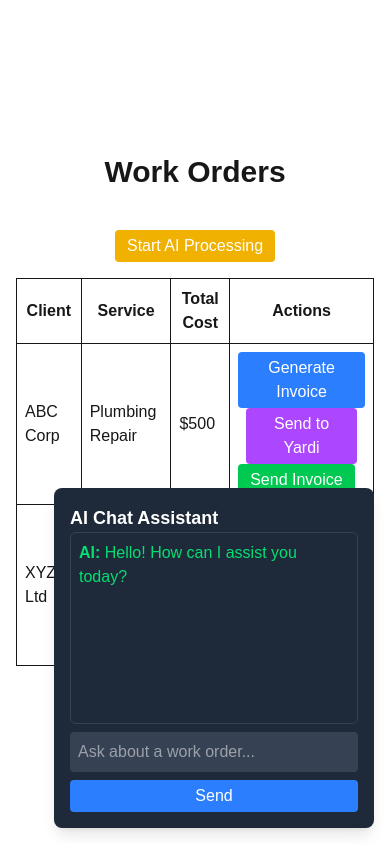
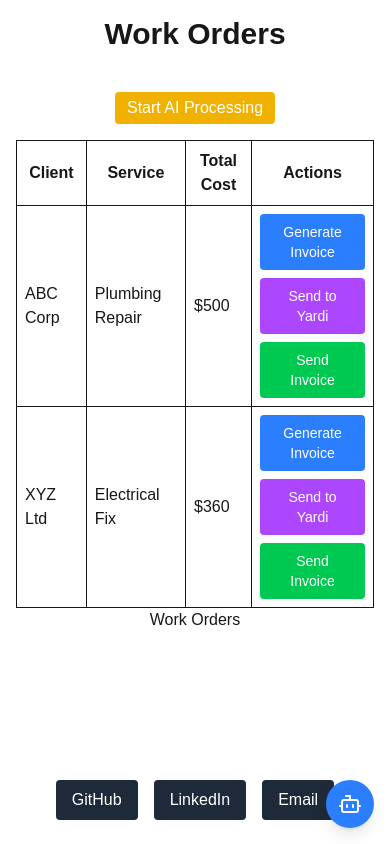
Before and after one commit to JonJon50/ai-integration, a Next.js app: page / in a window 390 px wide. Built offline with nearby package versions, Linux system fonts and the light colour scheme.

Commit message:
mobile response

```diff
--- a/data/storedInvoices.json
+++ b/data/storedInvoices.json
@@ -476,5 +476,15 @@
     "due_date": "2025-03-17T01:05:15.207Z",
     "hours_worked": 3.6,
     "hourly_rate": 100
+  },
+  {
+    "invoice_id": "INV-1",
+    "client_name": "ABC Corp",
+    "service_description": "Plumbing Repair",
+    "category": "Maintenance",
+    "amount_due": 500,
+    "due_date": "2025-03-21T05:22:45.041Z",
+    "hours_worked": 5,
+    "hourly_rate": 100
   }
 ]
--- a/data/yardiInvoices.json
+++ b/data/yardiInvoices.json
@@ -187,5 +187,15 @@
     "due_date": "2025-03-17T00:32:14.249Z",
     "hours_worked": 5,
     "hourly_rate": 100
+  },
+  {
+    "invoice_id": "INV-1",
+    "client_name": "ABC Corp",
+    "service_description": "Plumbing Repair",
+    "category": "Maintenance",
+    "amount_due": 500,
+    "due_date": "2025-03-21T05:22:45.041Z",
+    "hours_worked": 5,
+    "hourly_rate": 100
   }
 ]
--- a/package.json
+++ b/package.json
@@ -10,6 +10,7 @@
   },
   "dependencies": {
     "framer-motion": "^12.4.10",
+    "lucide-react": "^0.479.0",
     "next": "15.2.1",
     "nodemailer": "^6.10.0",
     "openai": "^4.86.2",
--- a/src/app/page.tsx
+++ b/src/app/page.tsx
@@ -2,6 +2,7 @@
 import { useEffect, useState } from "react";
 import { motion } from "framer-motion"; // ✅ Import Framer Motion
 import ChatBot from "../components/ChatBot";
+import Footer from "../components/Footer"; // ✅ Import Footer
 
 // page.tsx component
 interface WorkOrder {
@@ -210,29 +211,33 @@ export default function Home() {
               <td className="border p-2">{order.client_name}</td>
               <td className="border p-2">{order.service_description}</td>
               <td className="border p-2">${order.total_cost}</td>
-              <td className="border p-2">
+              <td className="border p-2 text-center align-middle">
+                <div className="flex flex-col sm:flex-row sm:justify-center items-center space-y-2 sm:space-y-0 sm:space-x-2 w-full">
                   <button
-                  className="bg-blue-500 text-white px-3 py-1 rounded"
+                    className="bg-blue-500 text-white px-4 py-2 rounded w-full sm:w-auto text-sm"
                     onClick={() => generateInvoice(order.id)}
                     disabled={loading}
                   >
                     Generate Invoice
                   </button>
                   <button
-                  className="bg-purple-500 text-white px-3 py-1 rounded mx-2"
+                    className="bg-purple-500 text-white px-4 py-2 rounded w-full sm:w-auto text-sm"
                     onClick={sendInvoiceToYardi}
                     disabled={!invoice || loading}
                   >
                     Send to Yardi
                   </button>
                   <button
-                  className="bg-green-500 text-white px-3 py-1 rounded"
+                    className="bg-green-500 text-white px-4 py-2 rounded w-full sm:w-auto text-sm"
                     onClick={sendInvoice}
                     disabled={!invoice || loading}
                   >
                     Send Invoice
                   </button>
+                </div>
               </td>
+
+
             </tr>
           ))}
         </tbody>
@@ -315,7 +320,8 @@ export default function Home() {
         {/* Existing Work Order Table */}
         <ChatBot startAIProcessing={startAIProcessing} /> {/* ✅ Add AI Chatbot */}
       </div>
-
+      {/* ✅ Footer Added Here */}
+      <Footer />
     </main>
   );
 }
--- a/src/components/ChatBot.tsx
+++ b/src/components/ChatBot.tsx
@@ -1,6 +1,7 @@
 "use client";
 import { useState, useEffect, useCallback } from "react";
 import { motion } from "framer-motion";
+import { X, Bot } from "lucide-react"; // 🟢 Icons for UI
 
 export default function ChatBot({ startAIProcessing }: { startAIProcessing: () => void }) {
     const [userInput, setUserInput] = useState("");
@@ -8,14 +9,16 @@ export default function ChatBot({ startAIProcessing }: { startAIProcessing: () =
     const [loading, setLoading] = useState(false);
     const [showChat, setShowChat] = useState(false);
 
-    // ✅ Show chatbot with a delay when the page loads
+    // ✅ Auto-open chatbot after 3 seconds (Only on Desktop)
     useEffect(() => {
-        const timer = setTimeout(() => {
-            setShowChat(true);
-            setChatHistory([{ role: "assistant", content: "Hello! How can I assist you today?" }]); // ✅ Initial Greeting
-        }, 3000);
-
-        return () => clearTimeout(timer);
+        const isMobile = window.innerWidth <= 640; // Mobile check
+        if (!isMobile) {
+            const timer = setTimeout(() => {
+                setShowChat(true);
+                setChatHistory([{ role: "assistant", content: "Hello! How can I assist you today?" }]);
+            }, 3000);
+            return () => clearTimeout(timer);
+        }
     }, []);
 
     const sendMessage = useCallback(async () => {
@@ -30,7 +33,7 @@ export default function ChatBot({ startAIProcessing }: { startAIProcessing: () =
             let response;
             const userMessage = userInput.trim().toLowerCase();
 
-            // ✅ Trigger AI Processing if the word "start" is typed
+            // ✅ Trigger AI Processing if "start" is typed
             if (userMessage === "start") {
                 setChatHistory((prev) => [...prev, { role: "assistant", content: "Starting AI Processing now..." }]);
                 startAIProcessing();
@@ -71,21 +74,51 @@ export default function ChatBot({ startAIProcessing }: { startAIProcessing: () =
 
     return (
         <>
+            {/* Floating AI Chat Icon */}
+            {!showChat && (
+                <motion.button
+                    onClick={() => setShowChat(true)}
+                    className="fixed bottom-4 right-4 bg-blue-500 text-white p-3 rounded-full shadow-lg flex items-center justify-center hover:bg-blue-600"
+                    initial={{ opacity: 0, scale: 0.5 }}
+                    animate={{ opacity: 1, scale: 1 }}
+                    transition={{ duration: 0.3 }}
+                >
+                    <Bot size={24} />
+                </motion.button>
+            )}
+
+            {/* Chatbot Window */}
             {showChat && (
                 <motion.div
-                    className="fixed bottom-4 right-4 bg-gray-800 text-white p-4 rounded-lg shadow-lg w-80"
+                    className="fixed bottom-4 right-4 bg-gray-800 text-white p-4 rounded-lg shadow-lg w-80 max-w-full sm:w-96 flex flex-col"
                     initial={{ opacity: 0, y: 20 }}
                     animate={{ opacity: 1, y: 0 }}
                     transition={{ duration: 0.5 }}
                 >
-                    <h2 className="text-lg font-bold">AI Chat Assistant</h2>
-                    <div className="h-48 overflow-y-auto p-2 border border-gray-700 rounded-md">
+                    {/* Header with AI Face & Close Button */}
+                    <div className="flex items-center justify-between px-2 py-1 border-b border-gray-700">
+                        {/* AI Face & Title */}
+                        <div className="flex items-center space-x-2">
+                            <Bot size={30} className="text-blue-400 sm:size-22" /> {/* AI Face */}
+                            <h2 className="text-sm sm:text-lg font-bold">AI Chat Assistant</h2>
+                        </div>
+
+                        {/* Close Button */}
+                        <button onClick={() => setShowChat(false)} className="text-gray-400 hover:text-red-700 transition duration-200">
+                            <X size={25} className="sm:size-22" />
+                        </button>
+                    </div>
+
+                    {/* Chat History */}
+                    <div className="h-48 overflow-y-auto p-2 border border-gray-700 rounded-md my-2">
                         {chatHistory.map((msg, index) => (
                             <p key={index} className={msg.role === "user" ? "text-blue-400" : "text-green-400"}>
                                 <strong>{msg.role === "user" ? "You: " : "AI: "}</strong> {msg.content}
                             </p>
                         ))}
                     </div>
+
+                    {/* Input Field */}
                     <input
                         type="text"
                         value={userInput}
@@ -95,6 +128,8 @@ export default function ChatBot({ startAIProcessing }: { startAIProcessing: () =
                         className="w-full p-2 rounded bg-gray-700 text-white mt-2"
                         disabled={loading}
                     />
+
+                    {/* Send Button */}
                     <button
                         onClick={sendMessage}
                         className="w-full bg-blue-500 text-white mt-2 py-1 rounded disabled:bg-gray-500"
@@ -107,7 +142,6 @@ export default function ChatBot({ startAIProcessing }: { startAIProcessing: () =
         </>
     );
 }
-
 
 
 
--- /dev/null
+++ b/src/components/Footer.tsx
@@ -0,0 +1,35 @@
+export default function Footer() {
+    return (
+        <footer className=" text-white text-center py-2 px-6 mt-auto w-full">
+            <div className="flex flex-col items-center justify-center">
+                <p className="text-sm">&copy; {new Date().getFullYear()} John Hagens. All Rights Reserved.</p>
+
+                {/* Social/contact links with hover effect */}
+                <div className="mt-3 flex space-x-4">
+                    <a
+                        href="https://github.com/your-profile"
+                        target="_blank"
+                        rel="noopener noreferrer"
+                        className="px-4 py-2 bg-gray-800 text-white rounded hover:bg-green-500 transition-all duration-300"
+                    >
+                        GitHub
+                    </a>
+                    <a
+                        href="https://www.linkedin.com/in/your-profile"
+                        target="_blank"
+                        rel="noopener noreferrer"
+                        className="px-4 py-2 bg-gray-800 text-white rounded hover:bg-green-500 transition-all duration-300"
+                    >
+                        LinkedIn
+                    </a>
+                    <a
+                        href="mailto:your-email@example.com"
+                        className="px-4 py-2 bg-gray-800 text-white rounded hover:bg-green-500 transition-all duration-300"
+                    >
+                        Email
+                    </a>
+                </div>
+            </div>
+        </footer>
+    );
+}
```
Also changed, not shown: flask_service/requirements.txt (renamed from requirements.txt), requirement.txt (deleted), 1 other file (tests, documents, lock files or other folders). Lines whose indentation alone changed are shown as unchanged.
